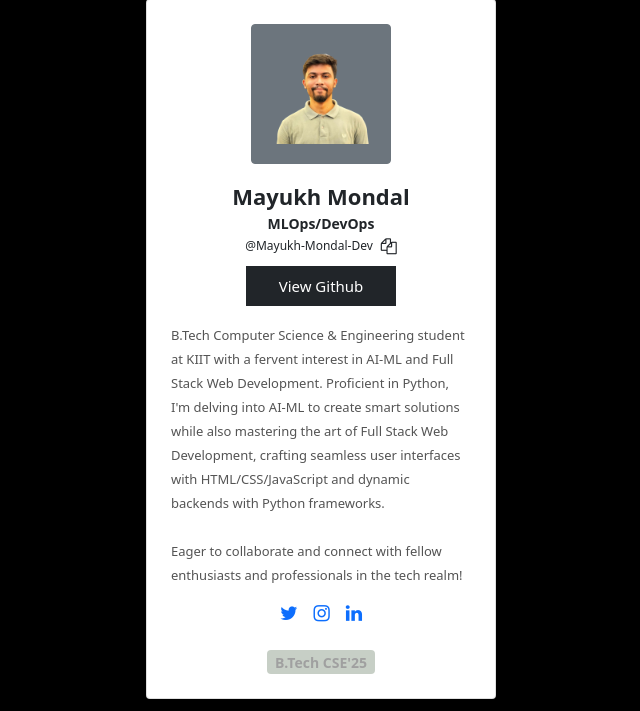
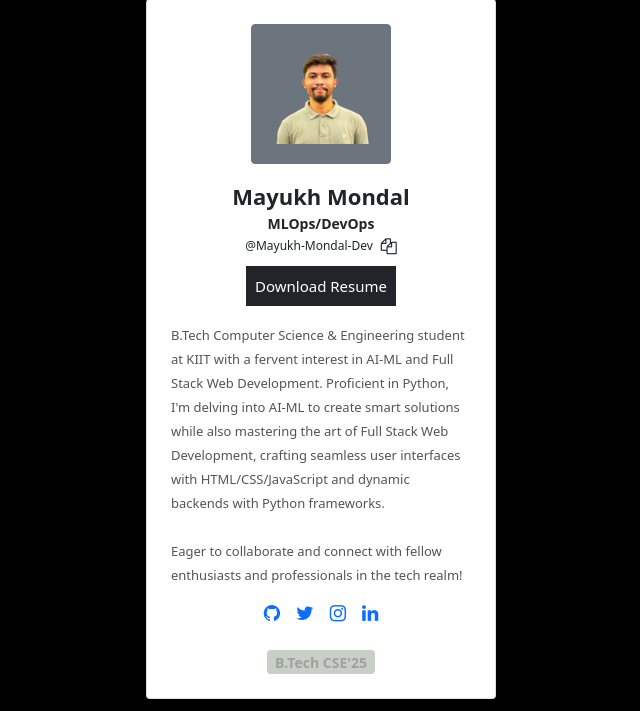
Before and after one commit to Mayukh-Mondal-Dev/Github-Profile, a Flask app: page / in a window 1280 px wide. Shown: the part 41-752 px from the top of the page, without its empty margins (319-959 px from the left). Run offline with Flask 3, Linux system fonts and the light colour scheme; some libraries are stand-ins or nearby versions.

Commit message:
Added resume

```diff
--- a/app.py
+++ b/app.py
@@ -1,4 +1,4 @@
-from flask import Flask, render_template, request
+from flask import Flask, render_template, request, send_file
 
 app = Flask(__name__)
 
@@ -7,5 +7,12 @@ def index():
     return render_template("index.html")
 
 
+
+@app.route('/download_pdf', methods=['GET'])
+def download_pdf():
+    pdf_path = "static/img/Mayukh Resume Jan 2024.pdf"
+    return send_file(pdf_path, as_attachment=True)
+
+
 if __name__ == '__main__':
     app.run(host="0.0.0.0",port=5000)
--- a/templates/index.html
+++ b/templates/index.html
@@ -25,13 +25,16 @@
                     <span class="number">1069</span>
                 </div> -->
                 <div class="d-flex mt-2">
-                    <a href="https://github.com/Mayukh-Mondal-Dev" target="_blank">
-                    <button class="btn1 btn-dark">View Github</button></a>
+                    <form action="{{ url_for('download_pdf') }}" method="get">
+                        <button class="btn1 btn-dark" type="submit">Download Resume</button>
+                    </form>
+
                 </div>
                 <div class="text mt-3">
                     <span>B.Tech Computer Science & Engineering student at KIIT with a fervent interest in AI-ML and Full Stack Web Development. Proficient in Python, I'm delving into AI-ML to create smart solutions while also mastering the art of Full Stack Web Development, crafting seamless user interfaces with HTML/CSS/JavaScript and dynamic backends with Python frameworks.<br><br>Eager to collaborate and connect with fellow enthusiasts and professionals in the tech realm! </span>
                 </div>
                 <div class="gap-3 mt-3 icons d-flex flex-row justify-content-center align-items-center">
+                    <span><a href="https://github.com/Mayukh-Mondal-Dev" target="_blank"><i class="fa fa-github"></i></a></span>
                     <span><a href="https://twitter.com/MayukhM026" target="_blank"><i class="fa fa-twitter"></i></a></span>
                     <span><a href="https://www.instagram.com/_arko._" target="_blank"><i class="fa fa-instagram"></i></a></span>
                     <span><a href="https://www.linkedin.com/in/mayukh-mondal/" target="_blank"><i class="fa fa-linkedin"></i></a></span>
```
Also changed, not shown: 1 other file.
